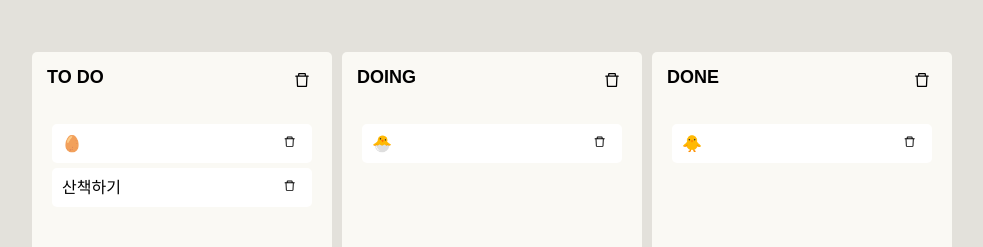
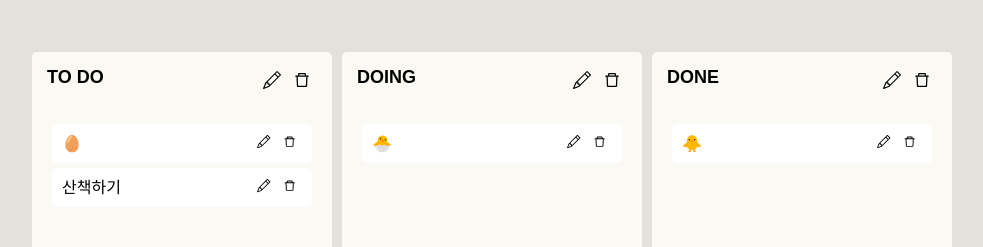
Before and after one commit to yoohaaeun/Yoorello, a React (Create React App) app: page / in a window 1280 px wide. Shown: the part 232-479 px from the top of the page, without its empty margins (148-1131 px from the left). Built offline with nearby package versions, Linux system fonts and the light colour scheme.

Commit message:
보드 이름, 카드 내용 수정 기능 구현

```diff
--- a/src/Components/Board.tsx
+++ b/src/Components/Board.tsx
@@ -6,6 +6,7 @@ import { IToDo, toDoState } from '../atoms';
 import DragabbleCard from './DragabbleCard';
 import { v4 as uuidv4 } from 'uuid';
 import { AiOutlineDelete } from 'react-icons/ai';
+import { BsPencil } from 'react-icons/bs';
 
 const Wrapper = styled.div`
   display: flex;
@@ -30,6 +31,12 @@ const Title = styled.h2`
   font-weight: 600;
   margin-bottom: 10px;
   font-size: 18px;
+`;
+
+const Buttons = styled.div`
+  display: flex;
+  justify-content: center;
+  align-items: center;
 `;
 
 const Button = styled.button`
@@ -121,6 +128,27 @@ export default function Board({ category, toDos, boardId }: IBoardProps) {
     setValue('toDo', '');
   };
 
+  const onEdit = () => {
+    const newCategory = window
+      .prompt('변경할 보드 이름을 입력해주세요.', category)
+      ?.trim();
+
+    if (newCategory) {
+      setToDos((allBoards) => {
+        return allBoards.map((board) => {
+          if (board.id === boardId) {
+            return {
+              ...board,
+              category: newCategory,
+            };
+          } else {
+            return board;
+          }
+        });
+      });
+    }
+  };
+
   const onDeleteBoard = (category: string) => {
     if (window.confirm(`${category} 보드를 삭제하시겠습니까?`)) {
       setToDos((prevToDos) => {
@@ -134,6 +162,11 @@ export default function Board({ category, toDos, boardId }: IBoardProps) {
     <Wrapper>
       <Header>
         <Title>{category}</Title>
+        <Buttons>
+          {' '}
+          <Button onClick={onEdit}>
+            <BsPencil name='edit' />
+          </Button>
           <Button
             onClick={() => {
               onDeleteBoard(category);
@@ -141,6 +174,7 @@ export default function Board({ category, toDos, boardId }: IBoardProps) {
           >
             <AiOutlineDelete name='delete' />
           </Button>
+        </Buttons>
       </Header>
       <Droppable droppableId={boardId}>
         {(provided, snapshot) => (
--- a/src/Components/DragabbleCard.tsx
+++ b/src/Components/DragabbleCard.tsx
@@ -4,6 +4,7 @@ import { useSetRecoilState } from 'recoil';
 import styled from 'styled-components';
 import { toDoState } from '../atoms';
 import { AiOutlineDelete } from 'react-icons/ai';
+import { BsPencil } from 'react-icons/bs';
 
 const Card = styled.div<{ $isDragging: boolean }>`
   display: flex;
@@ -16,6 +17,12 @@ const Card = styled.div<{ $isDragging: boolean }>`
     props.$isDragging ? '#e3e3e3' : props.theme.cardColor};
   box-shadow: ${(props) =>
     props.$isDragging ? '0px 5px 25px #b0b0b0' : 'none'};
+`;
+
+const Buttons = styled.div`
+  display: flex;
+  justify-content: center;
+  align-items: center;
 `;
 
 const Button = styled.button`
@@ -38,11 +45,39 @@ interface IDragabbleCardProps {
 
 function DragabbleCard({ toDoId, toDoText, index }: IDragabbleCardProps) {
   const setToDos = useSetRecoilState(toDoState);
-  const onDelete = (toDoId: string) => {
+  const onDelete = () => {
     if (window.confirm(`${toDoText} 할 일을 삭제하시겠습니까?`)) {
       setToDos((prevToDos) => {
         return prevToDos.map((board) => {
           const updatedToDos = board.toDos.filter((todo) => todo.id !== toDoId);
+          return {
+            ...board,
+            toDos: updatedToDos,
+          };
+        });
+      });
+    }
+  };
+
+  const onEdit = () => {
+    const newToDoText = window
+      .prompt('변경할 할 일 내용을 입력해주세요.', toDoText)
+      ?.trim();
+
+    if (newToDoText) {
+      setToDos((prevToDos) => {
+        return prevToDos.map((board) => {
+          const updatedToDos = board.toDos.map((toDo) => {
+            if (toDo.id === toDoId) {
+              return {
+                ...toDo,
+                text: newToDoText,
+              };
+            } else {
+              return toDo;
+            }
+          });
+
           return {
             ...board,
             toDos: updatedToDos,
@@ -62,9 +97,14 @@ function DragabbleCard({ toDoId, toDoText, index }: IDragabbleCardProps) {
           {...provided.draggableProps}
         >
           <span>{toDoText}</span>
-          <Button onClick={() => onDelete(toDoId)}>
-            <AiOutlineDelete name='delete' />
-          </Button>
+          <Buttons>
+            <Button onClick={onEdit}>
+              <BsPencil name='edit' />
+            </Button>
+            <Button onClick={onDelete}>
+              <AiOutlineDelete name='delete' />
+            </Button>
+          </Buttons>
         </Card>
       )}
     </Draggable>
```
Lines whose indentation alone changed are shown as unchanged.
